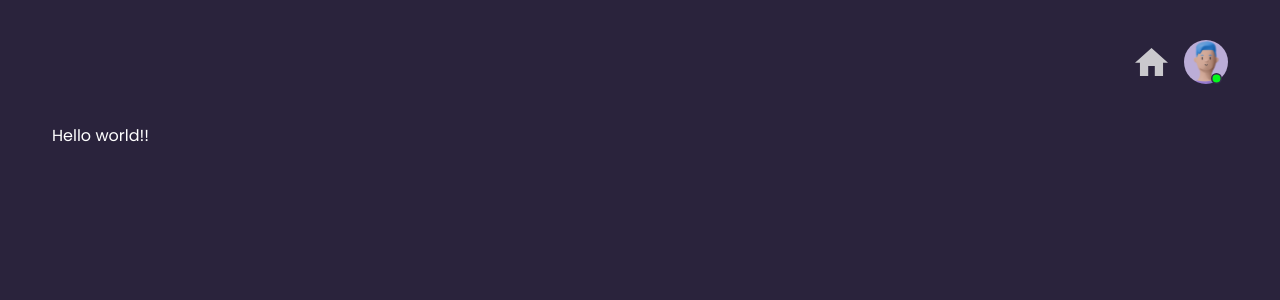
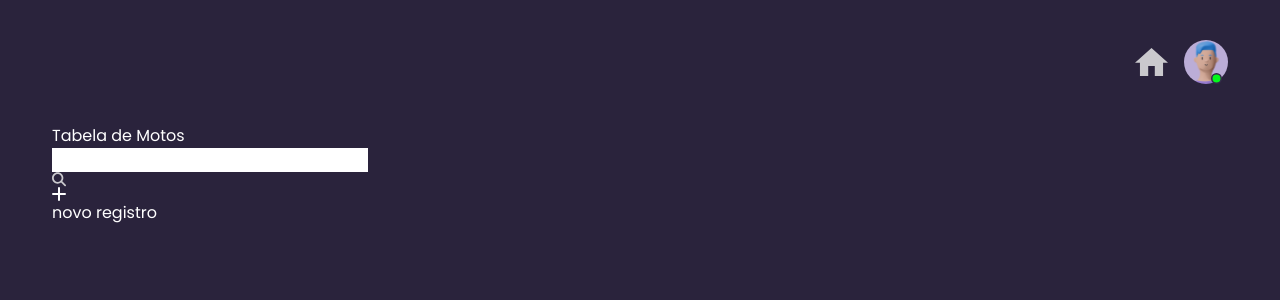
Before and after one commit to DevPBDias/teste-motocaSystems-frontEnd, a Next.js app: page / in a window 1280 px wide. Shown: the top 300 px of the page. Built offline with nearby package versions, Linux system fonts and the light colour scheme.

Commit message:
feat: created btn , input and page title components

```diff
--- a/src/app/page.tsx
+++ b/src/app/page.tsx
@@ -1,3 +1,15 @@
+import Btn from "@/components/Btn";
+import PageTitle from "@/components/PageTitle";
+import SearchInput from "@/components/SearchInput";
+
 export default function Home() {
-  return <div>Hello world!!</div>;
+  return (
+    <section>
+      <PageTitle title="Tabela de Motos" />
+      <div>
+        <SearchInput />
+        <Btn text="novo registro" />
+      </div>
+    </section>
+  );
 }
--- /dev/null
+++ b/src/components/Btn.tsx
@@ -0,0 +1,18 @@
+import Image from "next/image";
+import Link from "next/link";
+import plusIcon from "../../public/icons/plus.svg";
+
+interface BtnProps {
+  text: string;
+}
+
+const Btn = ({ text }: BtnProps) => {
+  return (
+    <Link href="/register">
+      <Image src={plusIcon} alt="plus icon" />
+      <p>{text}</p>
+    </Link>
+  );
+};
+
+export default Btn;
--- /dev/null
+++ b/src/components/PageTitle.tsx
@@ -0,0 +1,9 @@
+interface TitleProps {
+  title: string;
+}
+
+const PageTitle = ({ title }: TitleProps) => {
+  return <h3>{title}</h3>;
+};
+
+export default PageTitle;
--- /dev/null
+++ b/src/components/SearchInput.tsx
@@ -0,0 +1,13 @@
+import Image from "next/image";
+import searchIcon from "../../public/icons/search.svg";
+
+const SearchInput = () => {
+  return (
+    <div>
+      <input type="text" name="" id="" />
+      <Image src={searchIcon} alt="search icon" />
+    </div>
+  );
+};
+
+export default SearchInput;
```
